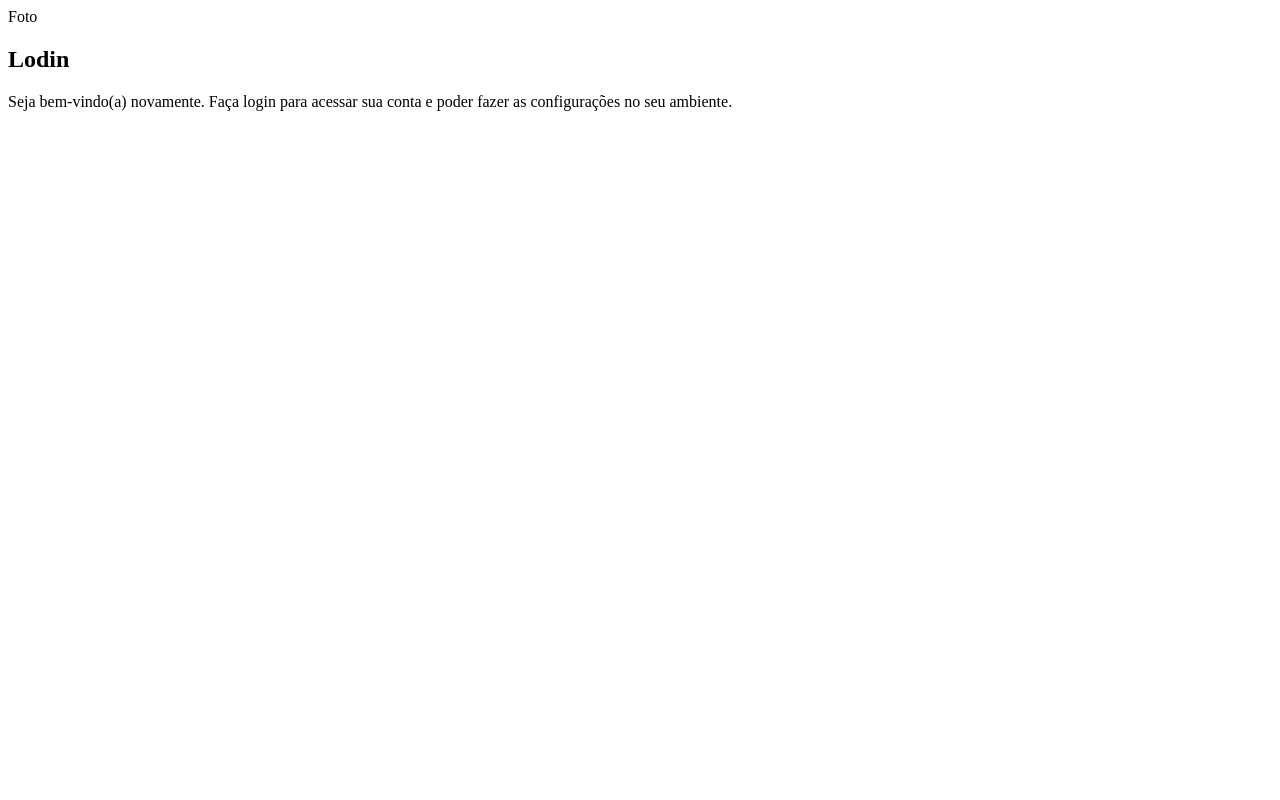
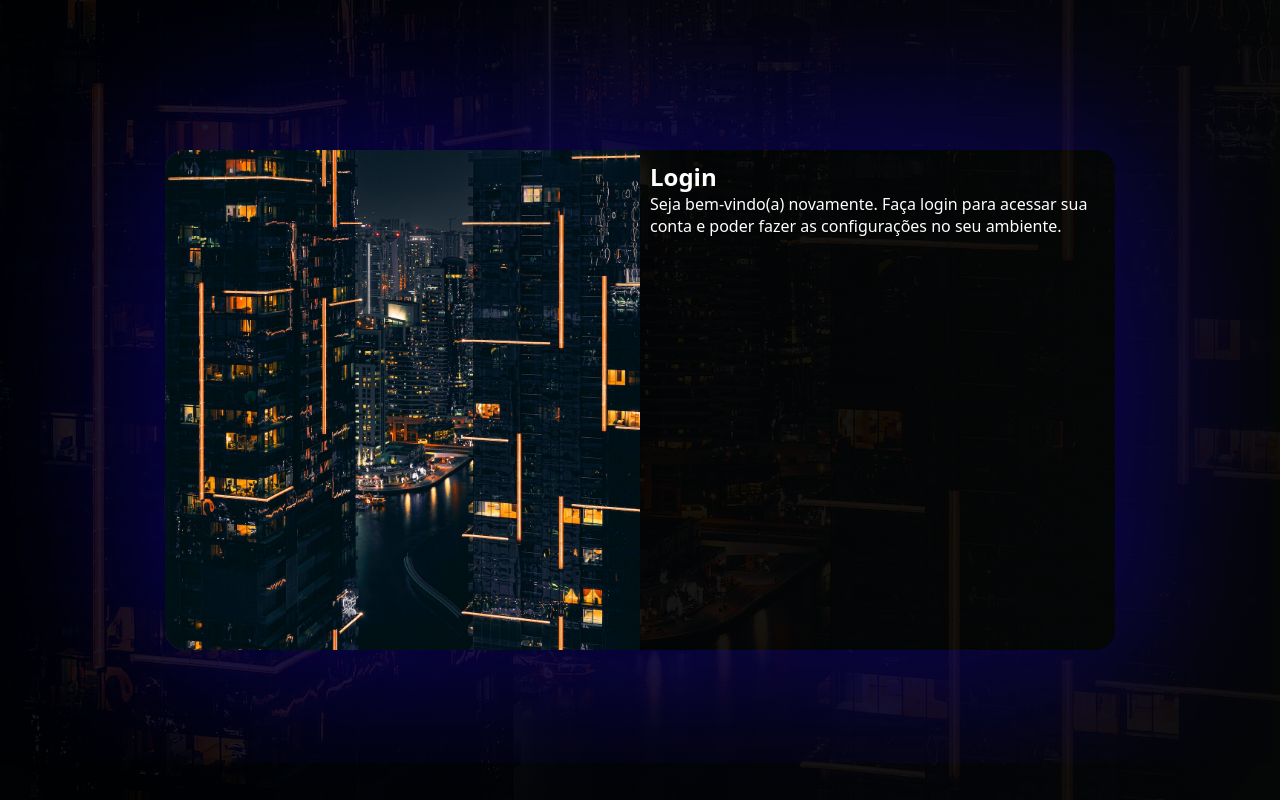
Before and after one commit to JabezDorneles/projeto-login, a plain HTML site: page index.html in a window 1280 px wide. Drawn offline with Linux system fonts and the light colour scheme.

Commit message:
media query para outras telas

```diff
--- a/estilos/media-query.css
+++ b/estilos/media-query.css
@@ -0,0 +1,44 @@
+@charset "UTF-8";
+
+/*Typical Device Breakpoints
+-----------------------------
+Pequenas telas: até 600px
+Celular: de 600px até 768px
+Table: 768px até 992px
+Desktop: 992px até 1200px
+Grandes telas: acima de 1200px
+*/
+@media screen and (min-width:768px) and (max-width:992px){
+    body{
+        background-image: linear-gradient(to right, rgba(0, 0, 0, 0.103), rgba(8, 8, 8, 0.658));
+    }
+    section#login{
+        width: 80vw;
+    }
+    section#login>div#imagem{
+        float: left;
+        width: 30%;
+        height: 100%;
+    }
+    section#login>div#formulario{
+        float: right;
+        width: 70%;
+    }
+}
+@media screen and (min-width:992px) {
+    body{
+        background-image: linear-gradient(to right, rgba(0, 0, 0, 0.103), rgba(8, 8, 8, 0.658));
+    }
+    section#login{
+        width: 950px;
+    }
+    section#login>div#imagem{
+        float: left;
+        width: 50%;
+        height: 100%;
+    }
+    section#login>div#formulario{
+        float: right;
+        width: 50%;
+    }
+}
--- a/estilos/style.css
+++ b/estilos/style.css
@@ -5,3 +5,58 @@
     Verde:#49a09d
     Lilás: #5f2c82
 */
+
+*{
+    font-family: system-ui, -apple-system, BlinkMacSystemFont, 'Segoe UI', Roboto, Oxygen, Ubuntu, Cantarell, 'Open Sans', 'Helvetica Neue', sans-serif;
+    padding: 0px;
+    margin: 0px;
+    box-sizing: border-box;
+}
+body,html{
+    background-color: rgb(8, 8, 8);
+    height: 100vh;
+    width: 100vw;
+}
+html{
+    background-image: url(../imagens/top.jpg);
+    background-size: cover;
+    background-position: center;
+    background-repeat: no-repeat;
+}
+body{
+    background-color: rgba(0, 0, 0, 0.877);
+}
+main{
+    position: relative;
+    height: 100vh;
+    width: 100vw;
+}
+section#login{
+    position: absolute;
+    top: 50%;
+    left: 50%;
+    transform: translate(-50%,-50%);
+    overflow: hidden;
+
+    background-color: rgba(0, 0, 0, 0);
+    width: 250px;
+    height: 500px;
+    border-radius: 20px;
+    box-shadow: 0px 0px 200px rgba(27, 2, 255, 0.521);
+
+    transition:  width 1s, height .3s;
+    transition-timing-function: ease;
+}
+section#login>div#imagem{
+    display: block;
+    background: #5f2c82 url(../imagens/top.jpg) no-repeat;
+    background-size: cover;
+    background-position: center;
+    height: 200px;
+}
+
+section#login>div#formulario{
+    display: block;
+    padding: 10px;
+    color: white;
+}
--- a/index.html
+++ b/index.html
@@ -6,15 +6,16 @@
     <meta name="viewport" content="width=device-width, initial-scale=1.0">
     <title>Login</title>
     <link rel="stylesheet" href="estilos/style.css">
+    <link rel="stylesheet" href="estilos/media-query.css">
 </head>
 <body>
     <main>
         <section id="login">
             <div id="imagem">
-                Foto
+                <!--Aqui vai a imagem nas CSS-->
             </div>
             <div id="formulario">
-                <h1>Lodin</h1>
+                <h1>Login</h1>
                 <p>Seja bem-vindo(a) novamente. Faça login para acessar sua conta e poder fazer as configurações no seu ambiente.</p>
                 <form action="#" method="post">
 
```
